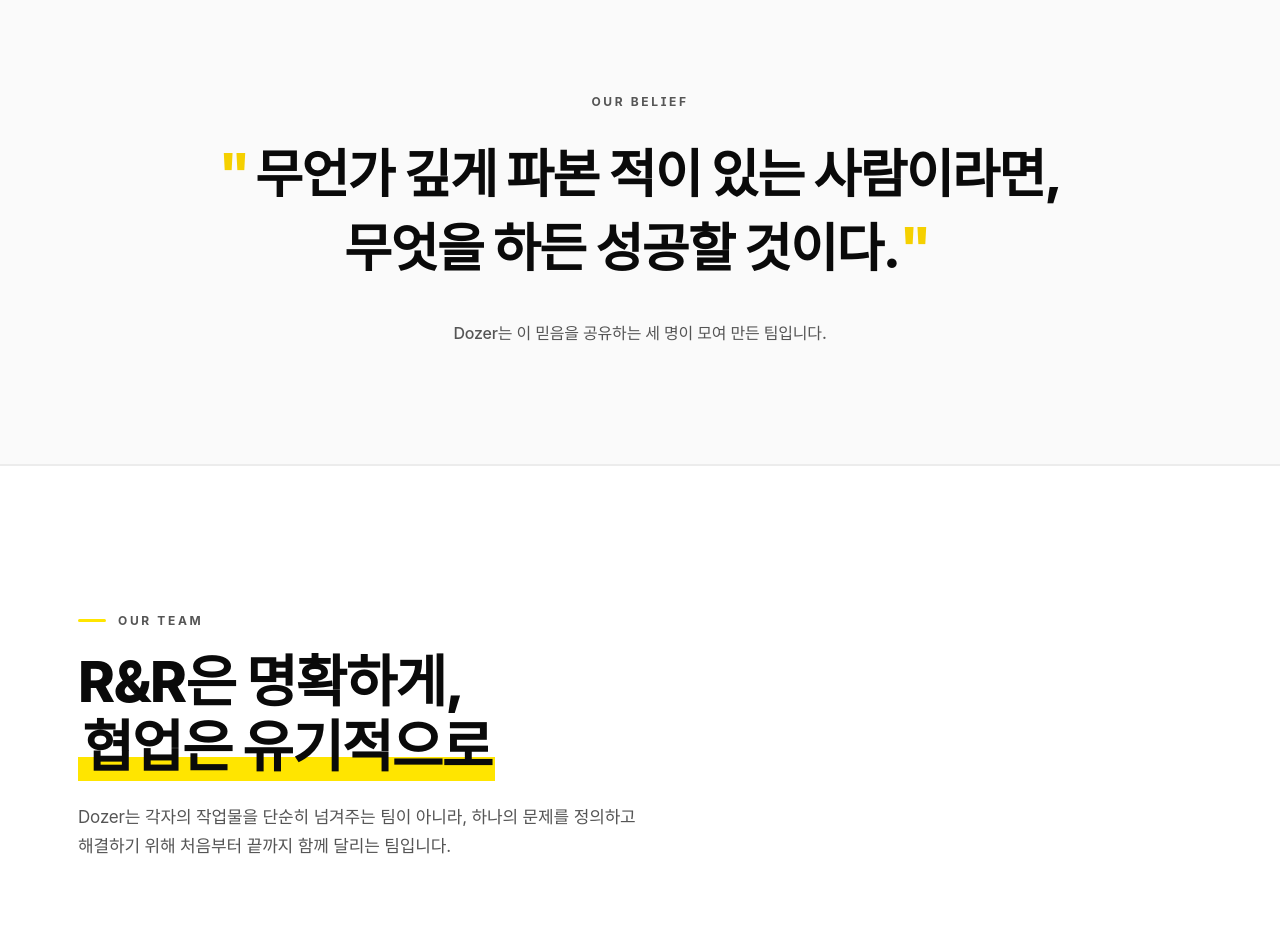
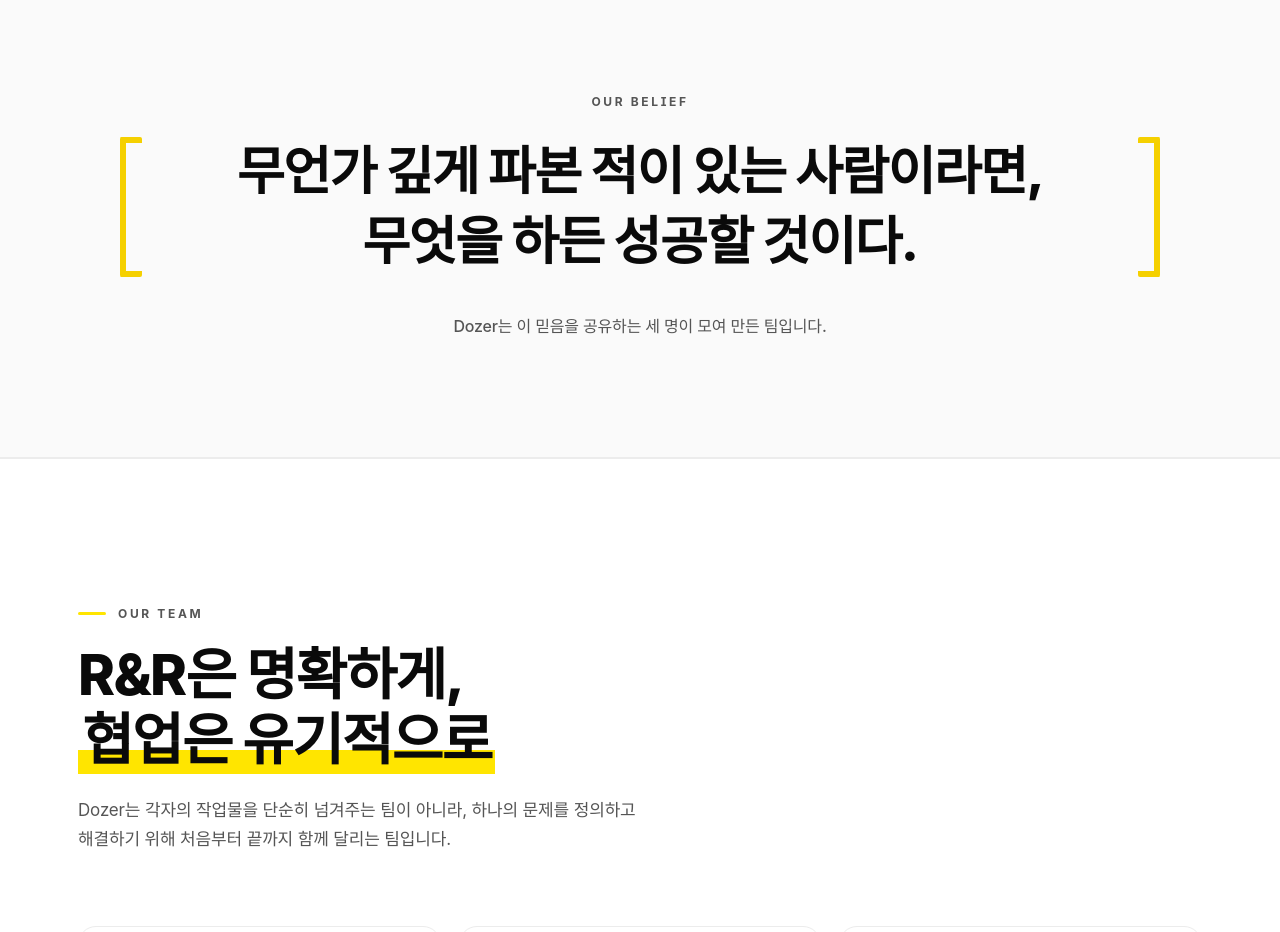
Before and after one commit to Soma-Dozer/Dozer-landing-page, a Next.js app: page / in a window 1280 px wide. Shown: the part 880-1812 px from the top of the page. Built offline with nearby package versions, Linux system fonts and the light colour scheme; a web font is replaced by a local one.

Commit message:
Update belief quote brackets

```diff
--- a/src/app/page.module.css
+++ b/src/app/page.module.css
@@ -261,19 +261,40 @@
 .manifestoQuote {
   position: relative;
   margin: 0 auto;
-  max-width: 920px;
+  max-width: 1040px;
   font-size: clamp(28px, 4.5vw, 52px);
   line-height: 1.35;
   font-weight: 800;
   letter-spacing: -0.03em;
   color: var(--ink);
+  display: grid;
+  grid-template-columns: auto minmax(0, 1fr) auto;
+  align-items: stretch;
+  gap: clamp(8px, 1.6vw, 20px);
 }
 
-.quoteMark {
-  display: inline-block;
-  margin-right: 6px;
-  color: var(--yellow-deep);
-  font-size: 1.05em;
+.manifestoQuoteText {
+  display: block;
+  align-self: center;
+}
+
+.manifestoBracket {
+  width: clamp(12px, 2vw, 22px);
+  border-color: var(--yellow-deep);
+  border-style: solid;
+  border-top-width: clamp(3px, 0.5vw, 6px);
+  border-bottom-width: clamp(3px, 0.5vw, 6px);
+  border-radius: 2px;
+}
+
+.manifestoBracketLeft {
+  border-left-width: clamp(3px, 0.5vw, 6px);
+  border-right-width: 0;
+}
+
+.manifestoBracketRight {
+  border-left-width: 0;
+  border-right-width: clamp(3px, 0.5vw, 6px);
 }
 
 .markText {
--- a/src/app/page.tsx
+++ b/src/app/page.tsx
@@ -166,12 +166,20 @@ function Manifesto() {
       <div className={styles.container}>
         <p className={styles.manifestoEyebrow}>OUR BELIEF</p>
         <blockquote className={styles.manifestoQuote}>
-          <span className={styles.quoteMark}>"</span>
-          무언가 <em className={styles.markText}>깊게 파본 적</em>이 있는
-          사람이라면,
-          <br />
-          무엇을 하든 성공할 것이다.
-          <span className={styles.quoteMark}>"</span>
+          <span
+            className={`${styles.manifestoBracket} ${styles.manifestoBracketLeft}`}
+            aria-hidden="true"
+          />
+          <span className={styles.manifestoQuoteText}>
+            무언가 <em className={styles.markText}>깊게 파본 적</em>이 있는
+            사람이라면,
+            <br />
+            무엇을 하든 성공할 것이다.
+          </span>
+          <span
+            className={`${styles.manifestoBracket} ${styles.manifestoBracketRight}`}
+            aria-hidden="true"
+          />
         </blockquote>
         <p className={styles.manifestoSub}>
           Dozer는 이 믿음을 공유하는 세 명이 모여 만든 팀입니다.
```
